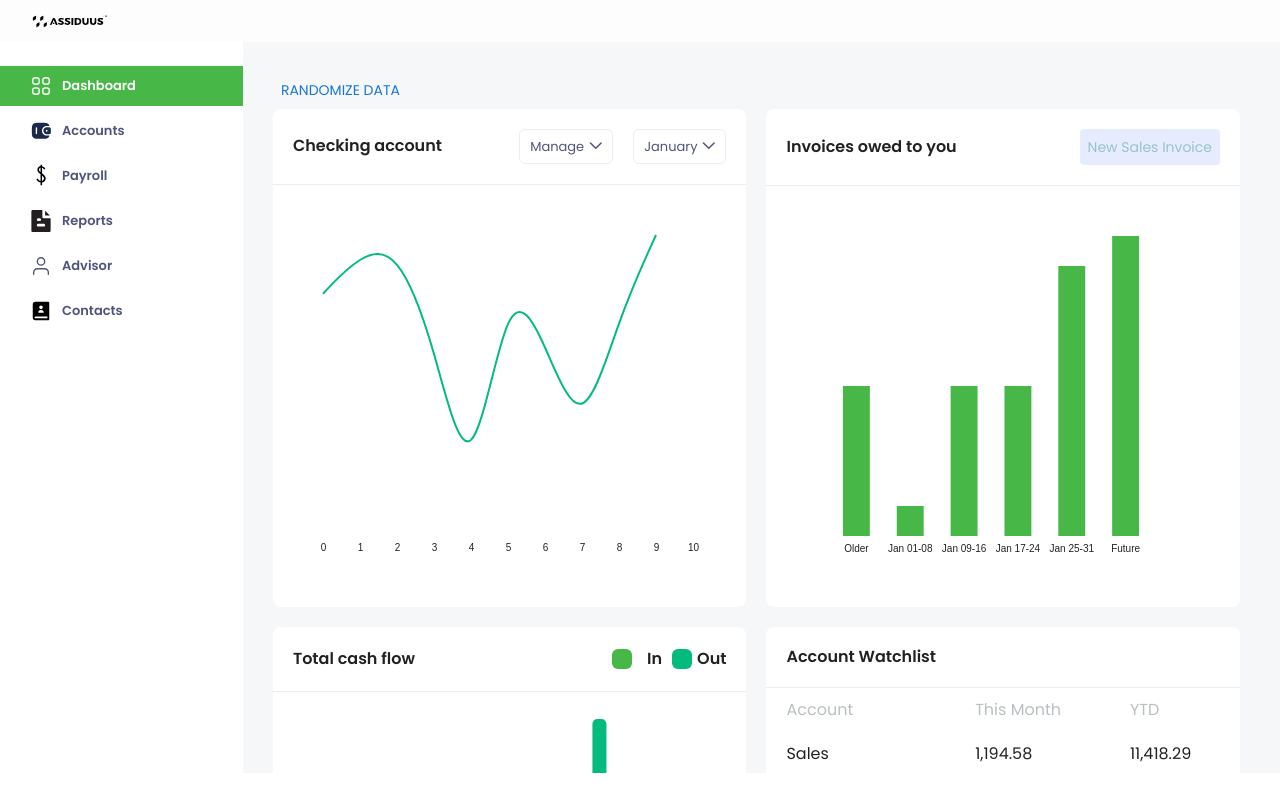
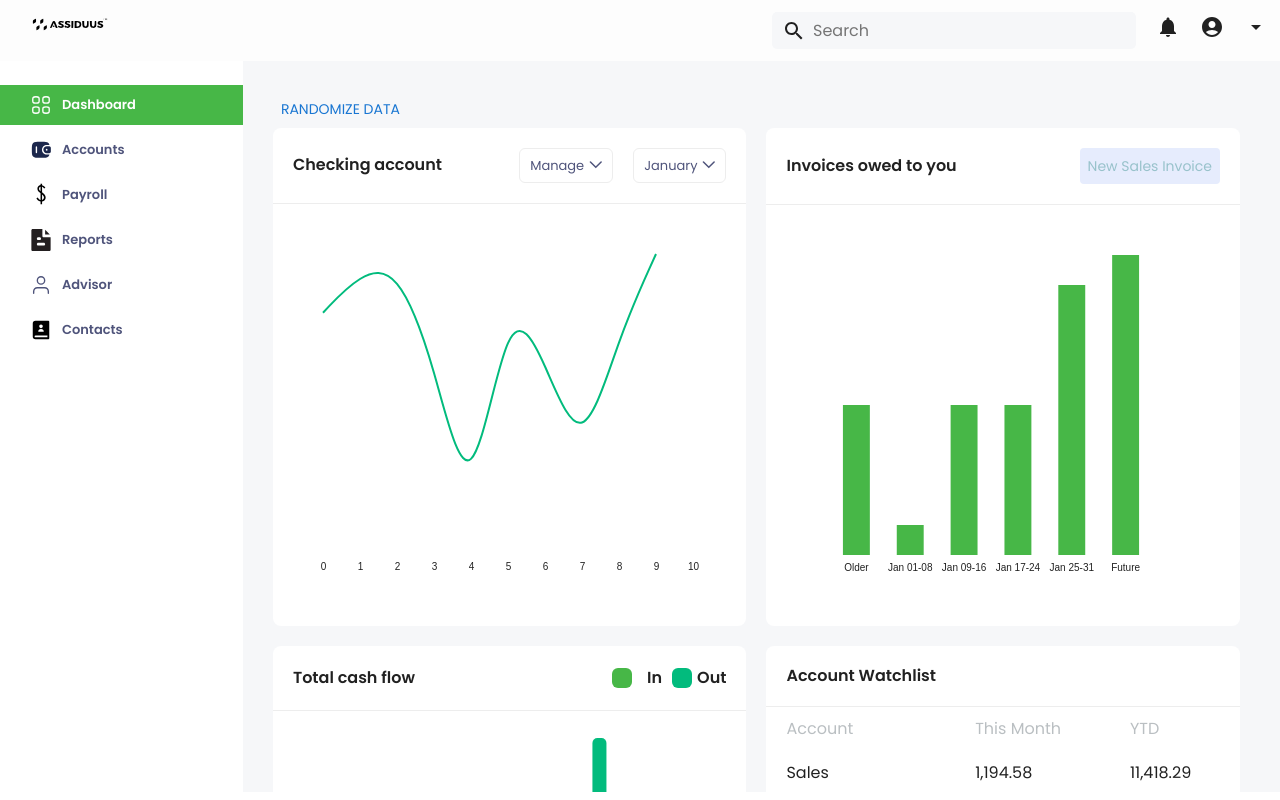
Before and after one commit to Mohammed-Rifaque/assiduus-task, a React (Create React App) app: page / in a window 1280 px wide. Built offline with nearby package versions, Linux system fonts and the light colour scheme.

Commit message:
ui fixes

```diff
--- a/src/components/common/NavBar/index.js
+++ b/src/components/common/NavBar/index.js
@@ -1,6 +1,10 @@
 import React, { useState } from "react";
 import "./style.css";
 import Logo from "../../../assets/images/Main_Logo.svg";
+import SearchIcon from "@mui/icons-material/Search";
+import NotificationsIcon from "@mui/icons-material/Notifications";
+import AccountCircleIcon from "@mui/icons-material/AccountCircle";
+import ArrowDropDownIcon from "@mui/icons-material/ArrowDropDown";
 
 const NavBar = () => {
   const [menu, setMenu] = useState(false);
@@ -17,11 +21,24 @@ const NavBar = () => {
             <img src={Logo} alt="logo" />
           </div>
           <div className="right-nav">
-            <span style={{ display: "flex", alignItems: "center" }} id="admin-profile">
+            <span className="admin-profile" id="admin-profile">
               <div className="menu-box">
                 <button className="hamburger-menu" onClick={handleMenu}>
                   ☰
                 </button>
+              </div>
+              <div className="search-box">
+                <SearchIcon />
+                <input type="text" placeholder="Search" style={{ backgroundColor: "transparent", border: "none", color: "white", marginLeft: "5px" }} />
+              </div>
+              <div className="notification-box">
+                <NotificationsIcon />
+              </div>
+              <div className="profile-box">
+                <AccountCircleIcon />
+              </div>
+              <div className="down-arrow-box">
+                <ArrowDropDownIcon />
               </div>
             </span>
           </div>
--- a/src/components/common/NavBar/style.css
+++ b/src/components/common/NavBar/style.css
@@ -2,7 +2,7 @@
     display: flex;
     justify-content: space-between;
     background: #fdfdfd;
-    padding: 9px 12px 9px 30px;
+    padding: 12px 12px 12px 30px;
   }
   .dashboard-nav .logo {
     cursor: pointer;
@@ -342,3 +342,48 @@
     display: none;
   }
 }
+
+
+
+.hamburger-menu {
+  background-color: transparent;
+  border: none;
+  font-size: 20px;
+  cursor: pointer;
+  /* Add any additional styling you prefer */
+}
+
+/* Add a transition effect for the menu and overlay */
+#overlay {
+  background-color: rgba(0, 0, 0, 0.5); /* semi-transparent dark background */
+  position: fixed;
+  top: 0;
+  left: 0;
+  width: 100%;
+  height: 100%;
+  display: none;
+  transition: opacity 0.3s ease;
+}
+
+/* Style the search box */
+.search-box {
+
+  display: flex;
+  align-items: center;
+  padding: 5px 5px 5px 10px;
+  margin-left: 10px;
+  background: #F6F7F9;
+  border-radius: 5px;
+}
+.notification-box:hover,
+.profile-box:hover,
+.down-arrow-box:hover {
+  color: #ff9900; /* change to your desired hover color */
+}
+
+
+.admin-profile{
+  display: flex;
+  align-items: center;
+  gap: 20px;
+}
```
Also changed, not shown: src/assets/images/assiduus-logo.svg (added).
